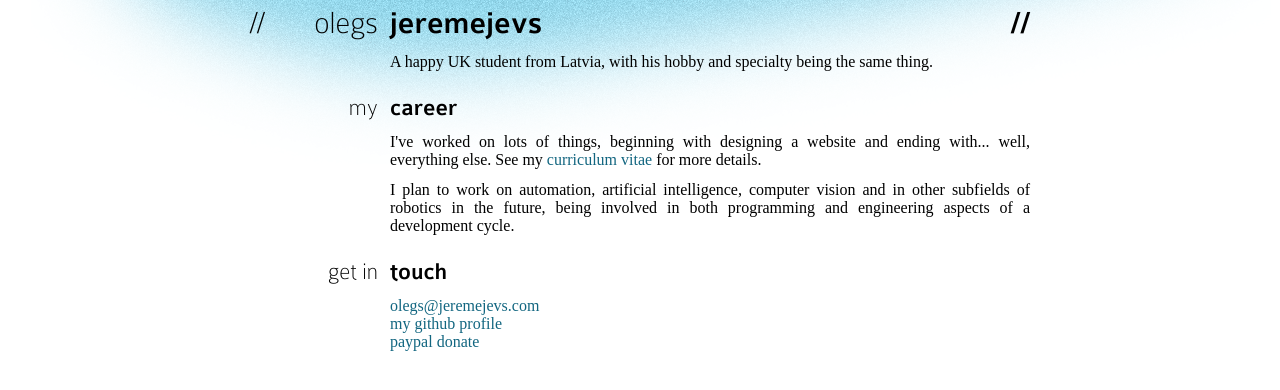
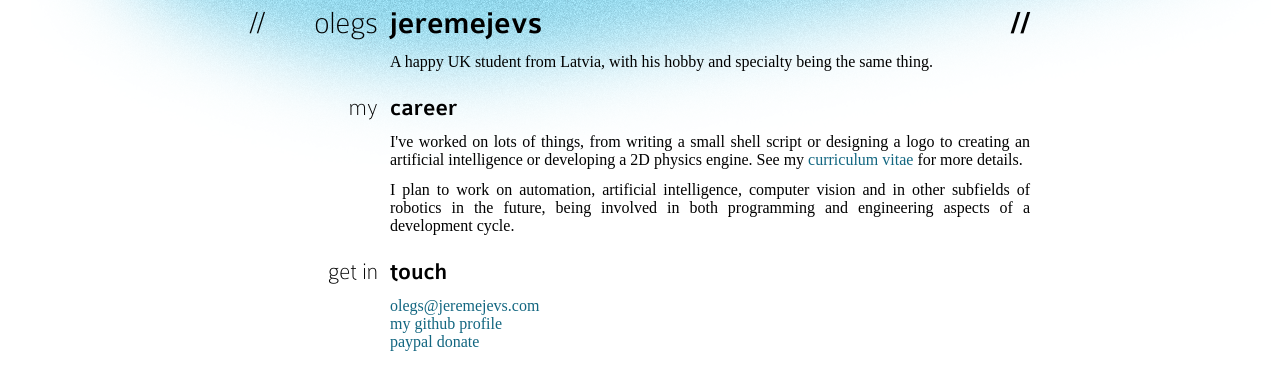
Before and after one commit to alecmev/jeremejevs-website, a plain HTML site: page index.html in a window 1280 px wide. Drawn offline with Linux system fonts and the light colour scheme.

Commit message:
update some content, move favicon, add deployment mechanism

```diff
--- a/index.html
+++ b/index.html
@@ -7,6 +7,7 @@
         <link href="css/index.css" rel="stylesheet" />
         <script src="js/jquery-1.9.1.min.js"></script>
         <script src="js/index.js"></script>
+        <link href="images/favicon.ico" rel="icon" type="image/x-icon" />
         <title>jeremejevs.com</title>
     </head>
 
@@ -38,7 +39,7 @@
                 <div class="column-right">
                     <div class="header-right header-normal">career</div>
                     <div class="content-right">
-                        <p>I've worked on lots of things, beginning with designing a website and ending with... well, everything else. See my <a href="olegs-jeremejevs-curriculum-vitae.pdf">curriculum vitae</a> for more details.</p>
+                        <p>I've worked on lots of things, from writing a small shell script or designing a logo to creating an artificial intelligence or developing a 2D physics engine. See my <a href="olegs-jeremejevs-curriculum-vitae.pdf">curriculum vitae</a> for more details.</p>
                         <p>I plan to work on automation, artificial intelligence, computer vision and in other subfields of robotics in the future, being involved in both programming and engineering aspects of a development cycle.</p>
                     </div>
                 </div>
```
Also changed, not shown: favicon.ico (deleted), 1 other file.
